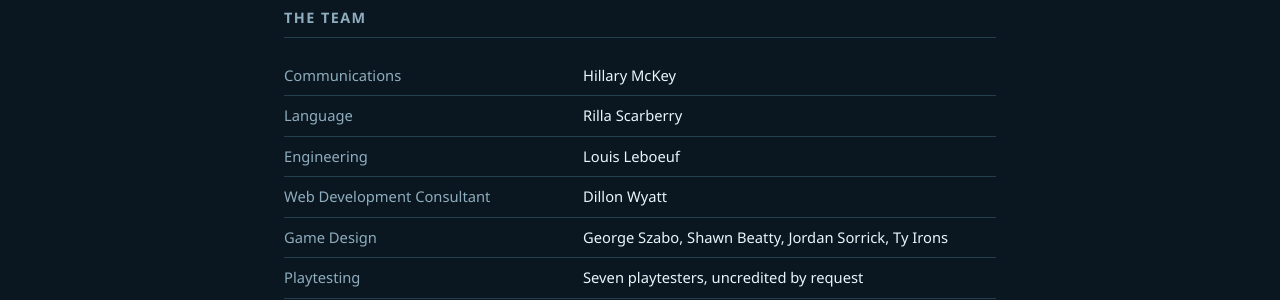
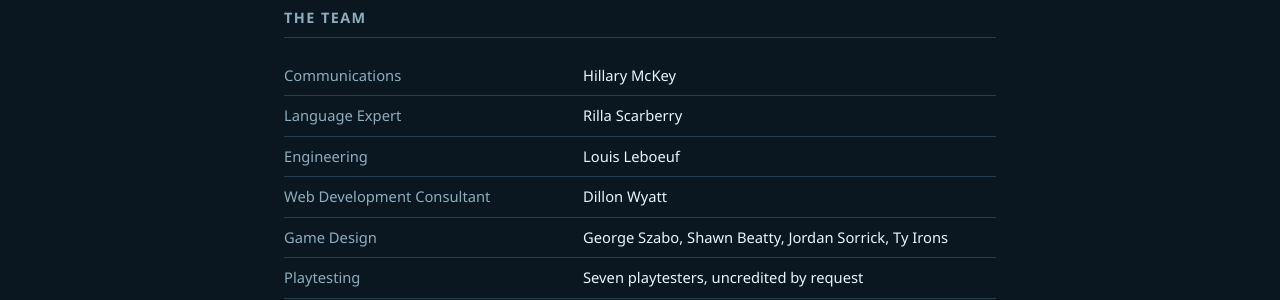
Before and after one commit to feralucce/20_Below, a Jekyll site: the page built from docs/case-study-ai-workflow.html, in a window 1280 px wide and 900 px high, scrolled down 2603 px. Shown: the part 437-737 px from the top of the window. Built offline with Jekyll 4.4.1, drawn with Linux system fonts in a browser that asks for light colours.

Commit message:
Portfolio: credit Rilla Scarberry as Language Expert
Co-Authored-By: Claude Opus 5.5 <noreply@anthropic.com>

```diff
--- a/docs/case-study-ai-workflow.html
+++ b/docs/case-study-ai-workflow.html
@@ -107,7 +107,7 @@
   <h2>The Team</h2>
   <table class="team">
     <tr><td>Communications</td><td>Hillary McKey</td></tr>
-    <tr><td>Language</td><td>Rilla Scarberry</td></tr>
+    <tr><td>Language Expert</td><td>Rilla Scarberry</td></tr>
     <tr><td>Engineering</td><td>Louis Leboeuf</td></tr>
     <tr><td>Web Development Consultant</td><td>Dillon Wyatt</td></tr>
     <tr><td>Game Design</td><td>George Szabo, Shawn Beatty, Jordan Sorrick, Ty Irons</td></tr>
```
